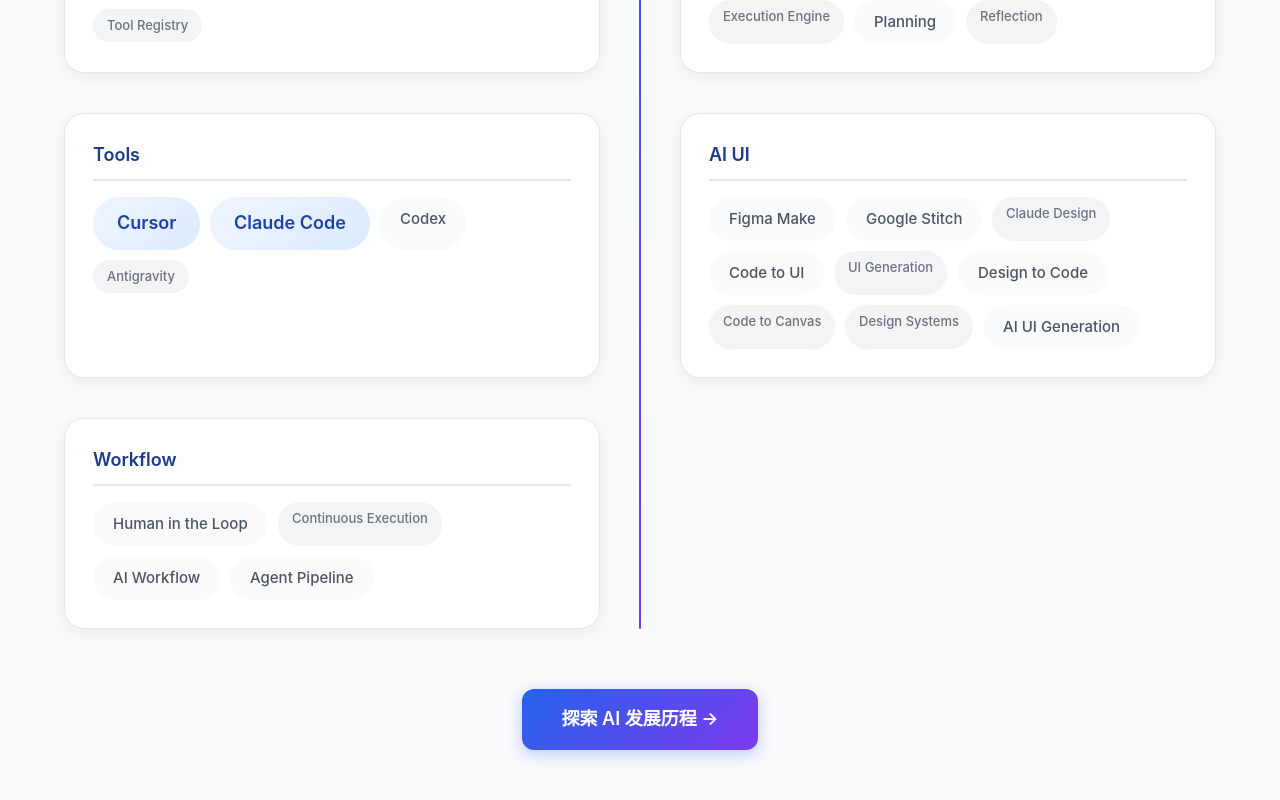
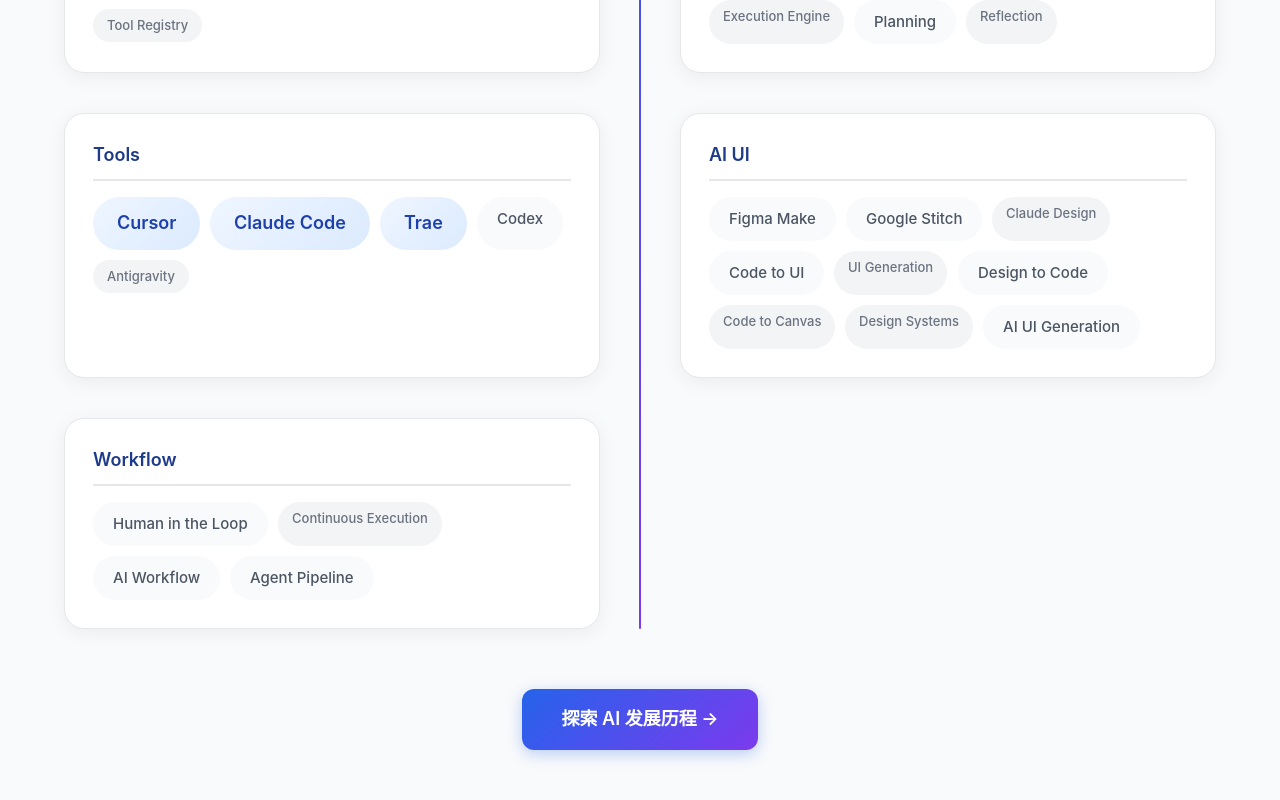
Before and after one commit to StardustXiaoT/harness-engineering-demo, a Vue app: page / in a window 1280 px wide. Shown: the part 749-1549 px from the top of the page. Built offline with nearby package versions, Linux system fonts and the light colour scheme.

Commit message:
fix: 首页词云Tools增加Trae

```diff
--- a/src/views/HomeView.vue
+++ b/src/views/HomeView.vue
@@ -88,6 +88,7 @@
     words: [
       { text: 'Cursor', size: 'large' },
       { text: 'Claude Code', size: 'large' },
+      { text: 'Trae', size: 'large' },
       { text: 'Codex', size: 'medium' },
       { text: 'Antigravity', size: 'small' }
     ]
```
